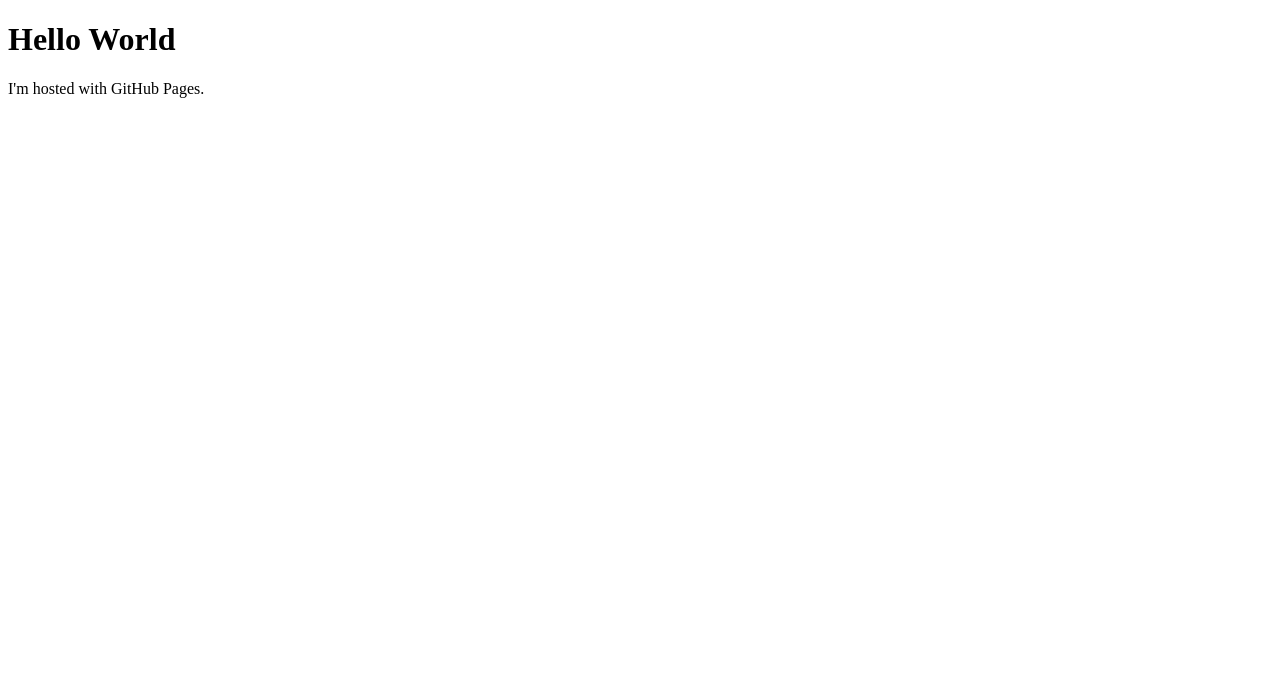
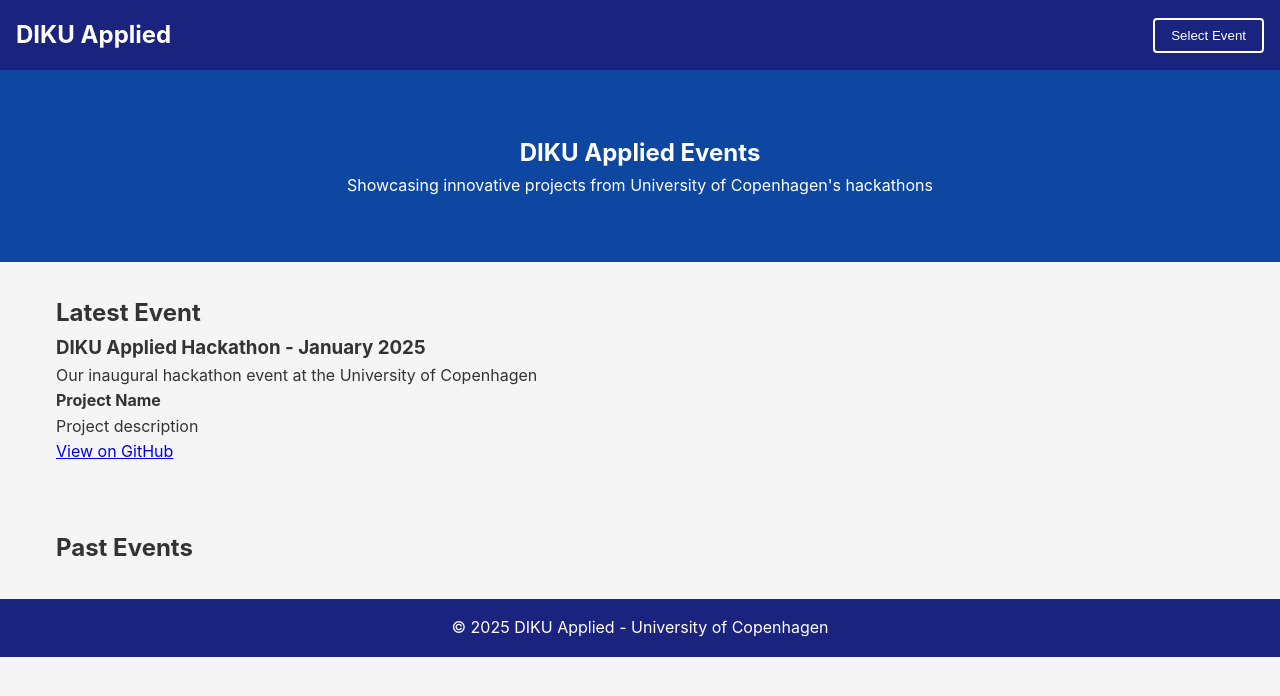
Before and after one commit to DIKUApplied/DIKUApplied.github.io, a plain HTML site: page index.html in a window 1280 px wide. Drawn offline with Linux system fonts and the light colour scheme.

Commit message:
Baseline

```diff
--- /dev/null
+++ b/css/style.css
@@ -0,0 +1,91 @@
+:root {
+    --primary-color: #1a237e;
+    --secondary-color: #0d47a1;
+    --text-color: #333;
+    --background-color: #f5f5f5;
+    --spacing-unit: 1rem;
+}
+
+* {
+    margin: 0;
+    padding: 0;
+    box-sizing: border-box;
+}
+
+body {
+    font-family: -apple-system, BlinkMacSystemFont, 'Segoe UI', Roboto, Oxygen,
+        Ubuntu, Cantarell, 'Open Sans', 'Helvetica Neue', sans-serif;
+    line-height: 1.6;
+    color: var(--text-color);
+    background-color: var(--background-color);
+}
+
+.main-nav {
+    display: flex;
+    justify-content: space-between;
+    align-items: center;
+    padding: var(--spacing-unit);
+    background-color: var(--primary-color);
+    color: white;
+}
+
+.logo {
+    font-size: 1.5rem;
+    font-weight: bold;
+}
+
+.nav-links {
+    position: relative;
+}
+
+.event-selector {
+    padding: 0.5rem 1rem;
+    background: transparent;
+    border: 2px solid white;
+    color: white;
+    cursor: pointer;
+    border-radius: 4px;
+}
+
+.event-dropdown {
+    display: none;
+    position: absolute;
+    top: 100%;
+    right: 0;
+    background: white;
+    border-radius: 4px;
+    box-shadow: 0 2px 10px rgba(0, 0, 0, 0.1);
+}
+
+.event-dropdown.active {
+    display: block;
+}
+
+.event-dropdown a {
+    display: block;
+    padding: 0.5rem 1rem;
+    color: var(--text-color);
+    text-decoration: none;
+}
+
+.hero {
+    text-align: center;
+    padding: calc(var(--spacing-unit) * 4) var(--spacing-unit);
+    background-color: var(--secondary-color);
+    color: white;
+}
+
+.latest-event,
+.all-events {
+    padding: calc(var(--spacing-unit) * 2) var(--spacing-unit);
+    max-width: 1200px;
+    margin: 0 auto;
+}
+
+footer {
+    text-align: center;
+    padding: var(--spacing-unit);
+    background-color: var(--primary-color);
+    color: white;
+    margin-top: auto;
+}
--- /dev/null
+++ b/events/2025-01-11/projects.json
@@ -0,0 +1,13 @@
+{
+    "eventName": "DIKU Applied Hackathon - January 2025",
+    "date": "2025-01-11",
+    "description": "Our inaugural hackathon event at the University of Copenhagen",
+    "projects": [
+        {
+            "name": "Project Name",
+            "description": "Project description",
+            "githubLink": "https://github.com/...",
+            "screenshots": ["screenshot1.png"]
+        }
+    ]
+}
--- a/index.html
+++ b/index.html
@@ -1,7 +1,52 @@
 <!DOCTYPE html>
-    <html>
-        <body>
-            <h1>Hello World</h1>
-            <p>I'm hosted with GitHub Pages.</p>
-        </body>
-    </html>
+<html lang="en">
+<head>
+    <meta charset="UTF-8">
+    <meta name="viewport" content="width=device-width, initial-scale=1.0">
+    <title>DIKU Applied - Event Portfolio</title>
+    <link rel="stylesheet" href="css/style.css">
+    <link rel="stylesheet" href="css/events.css">
+</head>
+<body>
+    <header>
+        <nav class="main-nav">
+            <div class="logo">DIKU Applied</div>
+            <div class="nav-links">
+                <button class="event-selector">Select Event</button>
+                <div class="event-dropdown">
+                    <a href="events/2025-01-11/">January 11, 2025</a>
+                    <!-- More events will be added here -->
+                </div>
+            </div>
+        </nav>
+    </header>
+
+    <main>
+        <section class="hero">
+            <h1>DIKU Applied Events</h1>
+            <p>Showcasing innovative projects from University of Copenhagen's hackathons</p>
+        </section>
+
+        <section class="latest-event">
+            <h2>Latest Event</h2>
+            <div class="event-info">
+                <!-- Latest event info will be loaded here -->
+            </div>
+        </section>
+
+        <section class="all-events">
+            <h2>Past Events</h2>
+            <div class="events-grid">
+                <!-- Event cards will be loaded here -->
+            </div>
+        </section>
+    </main>
+
+    <footer>
+        <p>&copy; 2025 DIKU Applied - University of Copenhagen</p>
+    </footer>
+
+    <script src="js/main.js"></script>
+    <script src="js/events.js"></script>
+</body>
+</html>
--- /dev/null
+++ b/js/main.js
@@ -0,0 +1,43 @@
+document.addEventListener('DOMContentLoaded', () => {
+    // Event dropdown functionality
+    const eventSelector = document.querySelector('.event-selector');
+    const eventDropdown = document.querySelector('.event-dropdown');
+
+    eventSelector.addEventListener('click', () => {
+        eventDropdown.classList.toggle('active');
+    });
+
+    // Close dropdown when clicking outside
+    document.addEventListener('click', (e) => {
+        if (!eventSelector.contains(e.target)) {
+            eventDropdown.classList.remove('active');
+        }
+    });
+
+    // Load latest event information
+    loadLatestEvent();
+});
+
+async function loadLatestEvent() {
+    try {
+        const response = await fetch('events/2025-01-11/projects.json');
+        const eventData = await response.json();
+
+        const eventInfo = document.querySelector('.event-info');
+        eventInfo.innerHTML = `
+            <h3>${eventData.eventName}</h3>
+            <p>${eventData.description}</p>
+            <div class="project-grid">
+                ${eventData.projects.map(project => `
+                    <div class="project-card">
+                        <h4>${project.name}</h4>
+                        <p>${project.description}</p>
+                        <a href="${project.githubLink}" target="_blank">View on GitHub</a>
+                    </div>
+                `).join('')}
+            </div>
+        `;
+    } catch (error) {
+        console.error('Error loading event data:', error);
+    }
+}
```
Also changed, not shown: css/events.css (added), events/2025-01-11/index.html (added), js/events.js (added).
